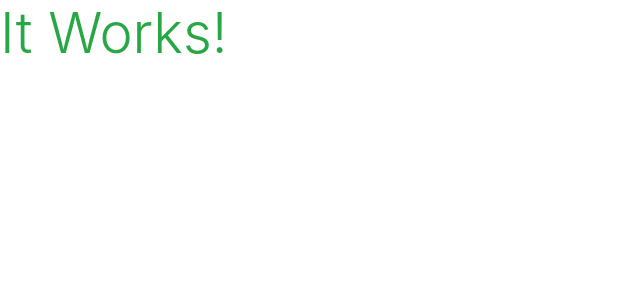
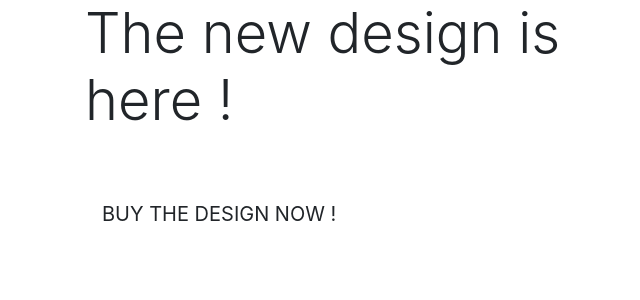
Before and after one commit to kugared94/E-commerce-project, a Django app: page / in a window 1280 px wide. Shown: the top 300 px of the page, without its empty margins (0-640 px from the left). Run offline with Django 3.2, Linux system fonts and the light colour scheme.

Commit message:
home page added

```diff
--- a/home/templates/home/index.html
+++ b/home/templates/home/index.html
@@ -1,6 +1,28 @@
 {% extends "base.html" %}
 {% load static %}
 
+{% block page-header %}
+    <div class="container header-container">
+        <div class="row">
+            <div class="col"></div>
+        </div>
+    </div>
+{% endblock%}
+
 {% block content %}
-    <h1 class="display-4 text-success">It Works!</h1>
+    <div class="container h-100">
+        <div class="row h-100">
+            <div class="col-7 col-md-6 my-auto">
+                <h1 class="display-4 logo-font text black">
+                    The new design is here !
+                </h1>
+
+                <div class="my-5">
+                    <h4>
+                        <a href="" class="buy-now-button btn btn-lg rounded-0 text-uppercase py-3">Buy The Design Now !</a>
+                    </h4>
+                </div>
+            </div>
+        </div>
+    </div>
 {% endblock %}
```
